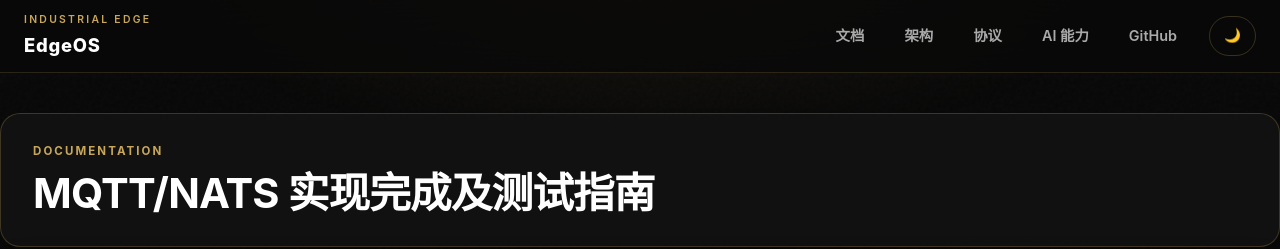
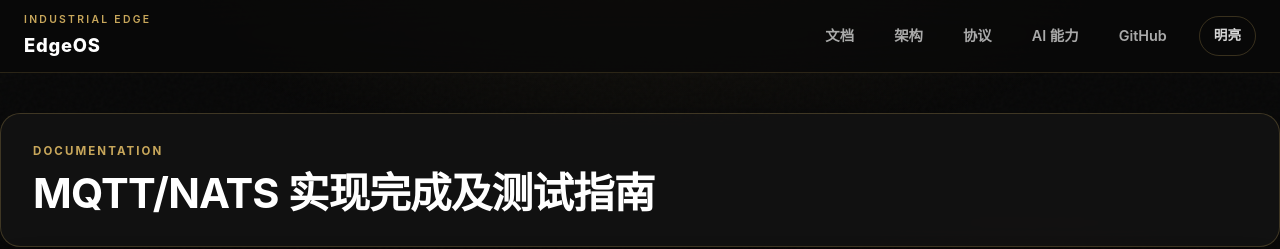
Before and after one commit to anviod/edgeOS, a Jekyll site: the page built from docs/MQTT_NATS_Implementation_Guide.md, in a window 1280 px wide. Shown: the top 249 px of the page. Built offline with Jekyll 4.4.1, drawn with Linux system fonts in a browser that asks for light colours; our own code applies the rules of GitHub Pages for plain Markdown files.

Commit message:
refactor: 更新主题切换按钮与样式
- 将主题切换按钮的图标从 emoji 替换为中文文本“暗黑”和“明亮”，提升可读性。
- 调整 JavaScript 中的主题切换逻辑，确保与新文本一致。
- 优化 CSS 变量，简化按钮样式，增强视觉一致性。

```diff
--- a/docs/_layouts/default.html
+++ b/docs/_layouts/default.html
@@ -38,7 +38,7 @@
               aria-label="切换主题"
               aria-pressed="false"
             >
-              <span data-theme-icon>🌙</span>
+              <span data-theme-icon>暗黑</span>
             </button>
           </nav>
         </div>
@@ -86,7 +86,7 @@
 
         function syncTheme(theme) {
           root.setAttribute('data-theme', theme);
-          if (icon) icon.textContent = theme === 'light' ? '☀️' : '🌙';
+          if (icon) icon.textContent = theme === 'light' ? '暗黑' : '明亮';
           button.setAttribute('aria-pressed', String(theme === 'light'));
         }
 
--- a/docs/_layouts/landing.html
+++ b/docs/_layouts/landing.html
@@ -155,7 +155,7 @@
               aria-label="切换主题"
               aria-pressed="false"
             >
-              <span data-theme-icon class="theme-icon">A</span>
+              <span data-theme-icon>暗黑</span>
             </button>
           </nav>
         </div>
@@ -194,7 +194,7 @@
 
         function syncTheme(theme) {
           root.setAttribute('data-theme', theme);
-          if (icon) icon.textContent = theme === 'light' ? 'A' : 'A';
+          if (icon) icon.textContent = theme === 'light' ? '暗黑' : '明亮';
           if (button) button.setAttribute('aria-pressed', String(theme === 'light'));
         }
 
--- a/docs/assets/script.js
+++ b/docs/assets/script.js
@@ -1,6 +1,6 @@
 // Syntax highlighting — only explicit language-tagged code blocks; skip HTML examples and UI regions.
 function shouldSkipBlock(block) {
-  if (block.closest('.hero-actions, .section-index-hero, .hero-section, .hero-banner, .hero-panel, .feature-card__links, .quick-links, .doc-zone')) {
+  if (block.closest('.hero-actions, .section-index-hero, .hero-section, .hero-banner, .hero-panel, .feature-card__links, .quick-links, .doc-zone, .hero-copy, .hero-typewriter')) {
     return true;
   }
 
@@ -76,7 +76,6 @@ window.addEventListener('DOMContentLoaded', () => {
   highlightCode();
   addCopyButtons();
   initTypewriter();
-  initThemeToggle();
   initArchParticles();
 });
 
@@ -513,7 +512,7 @@ function initThemeToggle() {
 
 // Typewriter effect — cycles through EdgeOS key features
 function initTypewriter() {
-  var tw = document.querySelector('.hero h2 .typewriter');
+  var tw = document.querySelector('.hero-typewriter .typewriter-text');
   if (!tw) return;
 
   var lines = [
--- a/docs/assets/style.css
+++ b/docs/assets/style.css
@@ -92,10 +92,10 @@
   --header-bg: rgba(9, 9, 9, 0.75);
   --header-border: rgba(200, 167, 91, 0.18);
 
-  /* Button */
-  --button-primary-text: #111111;
-  --button-primary-bg: linear-gradient(135deg, #C8A75B 0%, #DDBB73 100%);
-  --button-secondary-bg: rgba(200, 167, 91, 0.08);
+  /* Button — flat engineering controls, no marketing gradients */
+  --button-primary-text: #0D0D0F;
+  --button-primary-bg: #C8A75B;
+  --button-secondary-bg: transparent;
   --button-border: rgba(200, 167, 91, 0.35);
 
   /* Code Blocks */
@@ -118,28 +118,44 @@
 }
 
 /* =========================================
-   Light Theme Override
+   Light Theme
    ========================================= */
-:root[data-theme="light"] {
-  --bg-deep: #FAFAFA;
-  --bg: #F5F5F7;
-  --bg-soft: #FFFFFF;
-  --bg-elevated: #F0F0F2;
+[data-theme="light"] {
+  --bg-deep: #F5F5F7;
+  --bg: #FAFAFA;
+  --bg-soft: #F0F0F2;
+  --bg-elevated: #E8E8ED;
   --bg-panel: #FFFFFF;
-  --bg-surface: #F8F8FA;
-
-  --text: #111111;
-  --text-soft: #444444;
-  --text-muted: #777777;
+  --bg-surface: #FBFBFD;
+
+  --text: #1D1D1F;
+  --text-soft: #3A3A3C;
+  --text-muted: #6E6E73;
   --text-dim: #999999;
 
-  --gold-border: rgba(200, 167, 91, 0.35);
-  --gold-line: rgba(200, 167, 91, 0.20);
-  --gold-ghost: rgba(200, 167, 91, 0.04);
-  --gold-ghost-strong: rgba(200, 167, 91, 0.06);
-  --gold-selection: rgba(200, 167, 91, 0.30);
+  --gold: #B8933F;
+  --gold-light: #A07D2C;
+  --gold-bright: #C8A75B;
+  --gold-deep: #8B6914;
+  --gold-dark: #6B5210;
+  --gold-hover: #D4A84B;
+  --gold-glow: rgba(184, 147, 63, 0.15);
+  --gold-glow-strong: rgba(184, 147, 63, 0.3);
+  --gold-soft: rgba(184, 147, 63, 0.08);
+  --gold-bg: rgba(184, 147, 63, 0.05);
+  --gold-bg-strong: rgba(184, 147, 63, 0.07);
+  --gold-border: rgba(184, 147, 63, 0.2);
+  --gold-border-hover: rgba(160, 125, 44, 0.45);
+  --gold-line: rgba(184, 147, 63, 0.12);
+  --gold-ghost: rgba(184, 147, 63, 0.03);
+  --gold-ghost-strong: rgba(184, 147, 63, 0.05);
+  --gold-selection: rgba(184, 147, 63, 0.3);
 
   /* Semantic */
+  --success: #16a34a;
+  --warning: #B8933F;
+  --error: #dc2626;
+  --tip: #3b82f6;
   --success-bg: rgba(22, 163, 74, 0.1);
   --success-border: rgba(22, 163, 74, 0.25);
   --success-glow: rgba(22, 163, 74, 0.45);
@@ -150,44 +166,40 @@
   --tip-border: rgba(59, 130, 246, 0.25);
   --tip-soft: rgba(59, 130, 246, 0.05);
 
-  --glass: rgba(255, 255, 255, 0.72);
-  --glass-strong: rgba(255, 255, 255, 0.92);
-  --blur-xs: 12px;
-
-  /* Radius */
-  --radius-xs: 6px;
-
-  /* Animation */
-  --transition-scene: 1.2s cubic-bezier(0.16, 1, 0.3, 1);
-
-  --shadow: 0 10px 40px rgba(0, 0, 0, 0.08);
-  --shadow-lg: 0 20px 60px rgba(0, 0, 0, 0.12);
-  --shadow-sm: 0 2px 12px rgba(0, 0, 0, 0.04);
-
-  --header-bg: rgba(250, 250, 250, 0.82);
-  --header-border: rgba(200, 167, 91, 0.25);
-
-  --button-primary-text: #111111;
-  --button-secondary-bg: rgba(200, 167, 91, 0.10);
-  --button-border: rgba(200, 167, 91, 0.40);
-
-  /* Code Blocks */
+  --glass: rgba(255, 255, 255, 0.55);
+  --glass-strong: rgba(255, 255, 255, 0.85);
+
+  --shadow: 0 4px 24px rgba(0, 0, 0, 0.06);
+  --shadow-lg: 0 8px 40px rgba(0, 0, 0, 0.10);
+  --shadow-gold: 0 4px 24px rgba(184, 147, 63, 0.08);
+  --shadow-gold-lg: 0 8px 40px rgba(184, 147, 63, 0.12);
+  --shadow-sm: 0 1px 6px rgba(0, 0, 0, 0.04);
+
+  --header-bg: rgba(245, 245, 247, 0.75);
+  --header-border: rgba(184, 147, 63, 0.15);
+
+  --button-primary-text: #FFFFFF;
+  --button-primary-bg: #B8933F;
+  --button-secondary-bg: transparent;
+  --button-border: rgba(184, 147, 63, 0.4);
+
+  /* Code Blocks (light) */
   --code-inline-bg: rgba(0, 0, 0, 0.06);
   --code-inline-color: #8B6914;
-  --code-inline-border: rgba(200, 167, 91, 0.20);
+  --code-inline-border: rgba(184, 147, 63, 0.2);
   --code-block-bg: #F0F0F3;
   --code-block-color: #1D1D1F;
   --tok-keyword: #2563eb;
   --tok-string: #059669;
   --tok-number: #dc2626;
 
-  /* Arch Flow */
+  /* Arch Flow (light) */
   --arch-bg: rgba(240, 240, 243, 0.72);
   --arch-step-bg: rgba(255, 255, 255, 0.88);
   --arch-step-shadow: 0 2px 10px rgba(0, 0, 0, 0.06);
-  --arch-flow-shadow: inset 0 0 40px rgba(0, 0, 0, 0.04), 0 0 24px rgba(200, 167, 91, 0.06);
-  --arch-status-bar-bg: rgba(200, 167, 91, 0.08);
-  --arch-status-bar-border: rgba(200, 167, 91, 0.12);
+  --arch-flow-shadow: inset 0 0 40px rgba(0, 0, 0, 0.04), 0 0 24px rgba(184, 147, 63, 0.06);
+  --arch-status-bar-bg: rgba(184, 147, 63, 0.08);
+  --arch-status-bar-border: rgba(184, 147, 63, 0.12);
 }
 
 /* =========================================
```
